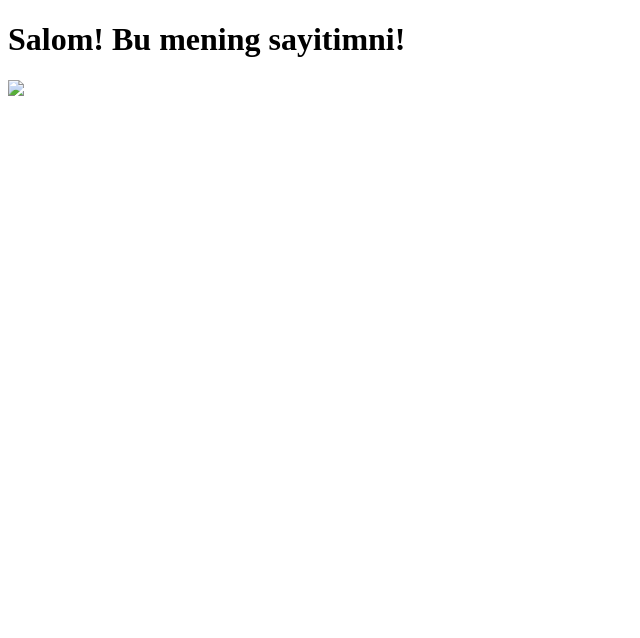
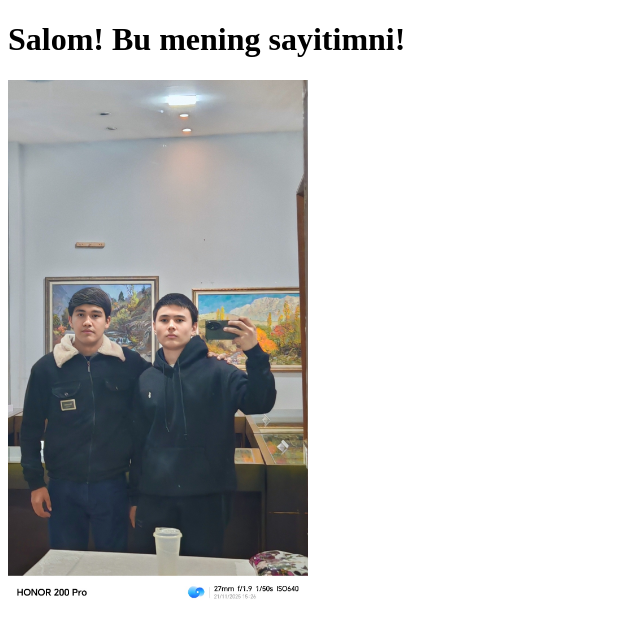
Before and after one commit to nurmuhammadtillayev7-hub/HONOR-200-pro-, a plain HTML site: page index.html in a window 1280 px wide. Shown: the whole page, without its empty margins (0-640 px from the left). Drawn offline with Linux system fonts and the light colour scheme.

Commit message:
Update index.html

```diff
--- a/index.html
+++ b/index.html
@@ -5,6 +5,6 @@
 </head>
 <body>
 <h1>Salom! Bu mening sayitimni!</h1>
-<img src="IMG_20251124_144224_144300.jpg" width="300">
+<img src="IMG_20251124_144234.jpg" width="300">
 </body>
 </html>
```
